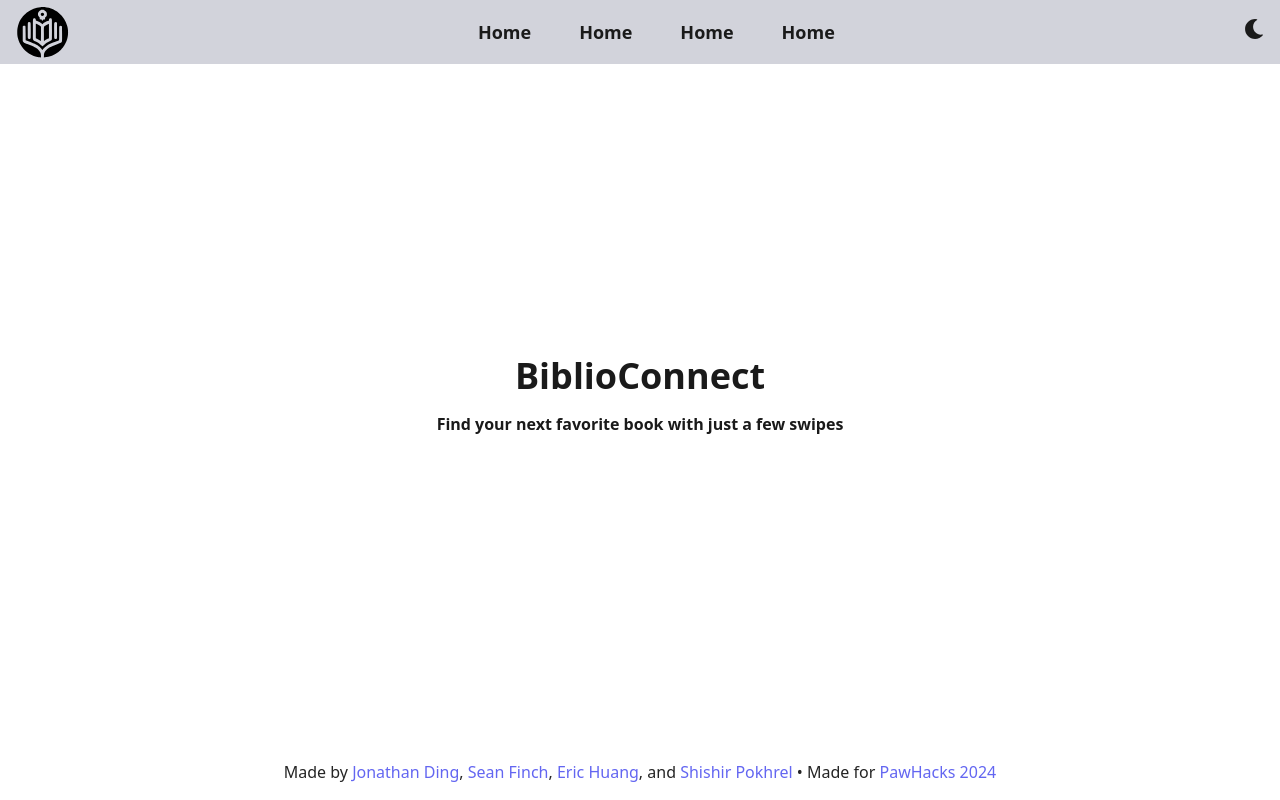
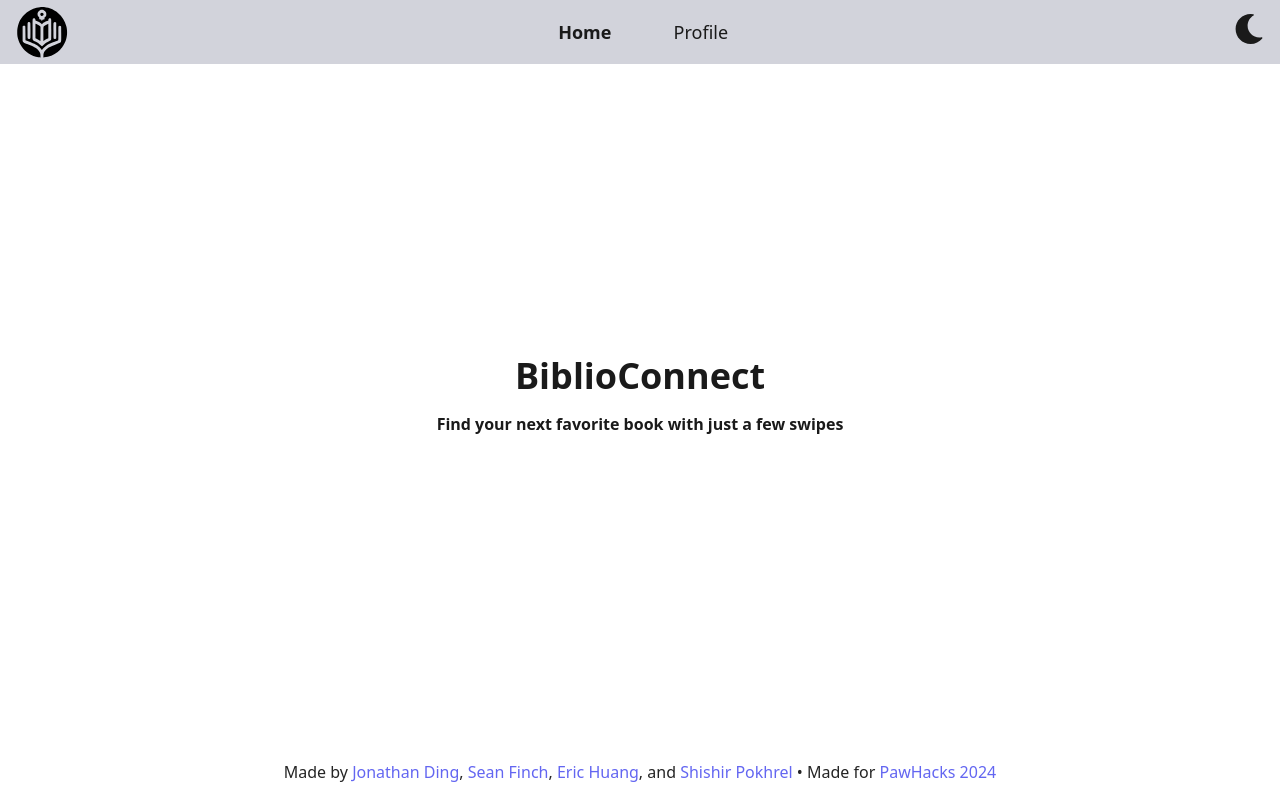
Before and after one commit to Biblio-Connect/BiblioConnect, a React (Vite) app: page / in a window 1280 px wide. Built offline with nearby package versions, Linux system fonts and the light colour scheme.

Commit message:
Work on styling

```diff
--- a/src/components/Navbar.tsx
+++ b/src/components/Navbar.tsx
@@ -6,10 +6,7 @@ import { FaMoon, FaSun } from "react-icons/fa";
 
 const links = [
   { to: "/", text: "Home" },
-  { to: "/", text: "Home" },
-  { to: "/", text: "Home" },
-  { to: "/", text: "Home" },
-
+  { to: "/profile", text: "Profile" },
 ];
 
 const Links: React.FC<{ onClick?: () => void }> = ({ onClick }) => {
@@ -21,10 +18,12 @@ const Links: React.FC<{ onClick?: () => void }> = ({ onClick }) => {
         <Link
           key={link.to}
           to={link.to}
-          className={`py-4 px-4 hover:font-extrabold text-4xl md:text-lg ${
+          className={`py-4 px-4 text-center hover:font-extrabold text-4xl md:text-lg ${
             location.pathname === link.to ? "font-extrabold" : ""
-          } text-center`}
+          }`}
           onClick={onClick}
+          // Add a fixed width to prevent resizing due to font weight changes
+          style={{ width: "100px" }} // Adjust as needed
         >
           {link.text}
         </Link>
@@ -37,7 +36,7 @@ const ThemeToggleButton: React.FC<{ onClick: () => void; theme: string }> = ({
   onClick,
   theme,
 }) => (
-  <button onClick={onClick} className="text-5xl md:text-xl">
+  <button onClick={onClick} className="text-5xl md:text-3xl md:ml-4">
     {theme === "light" ? <FaMoon /> : <FaSun />}
   </button>
 );
```
